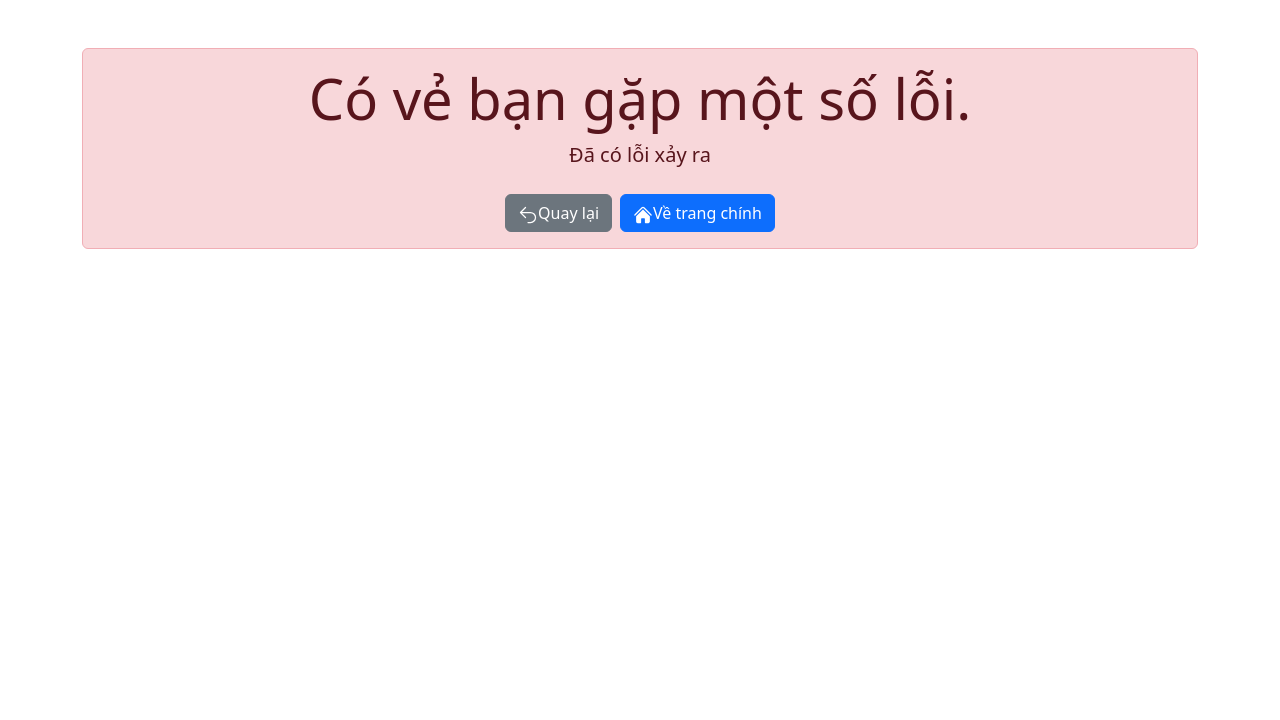
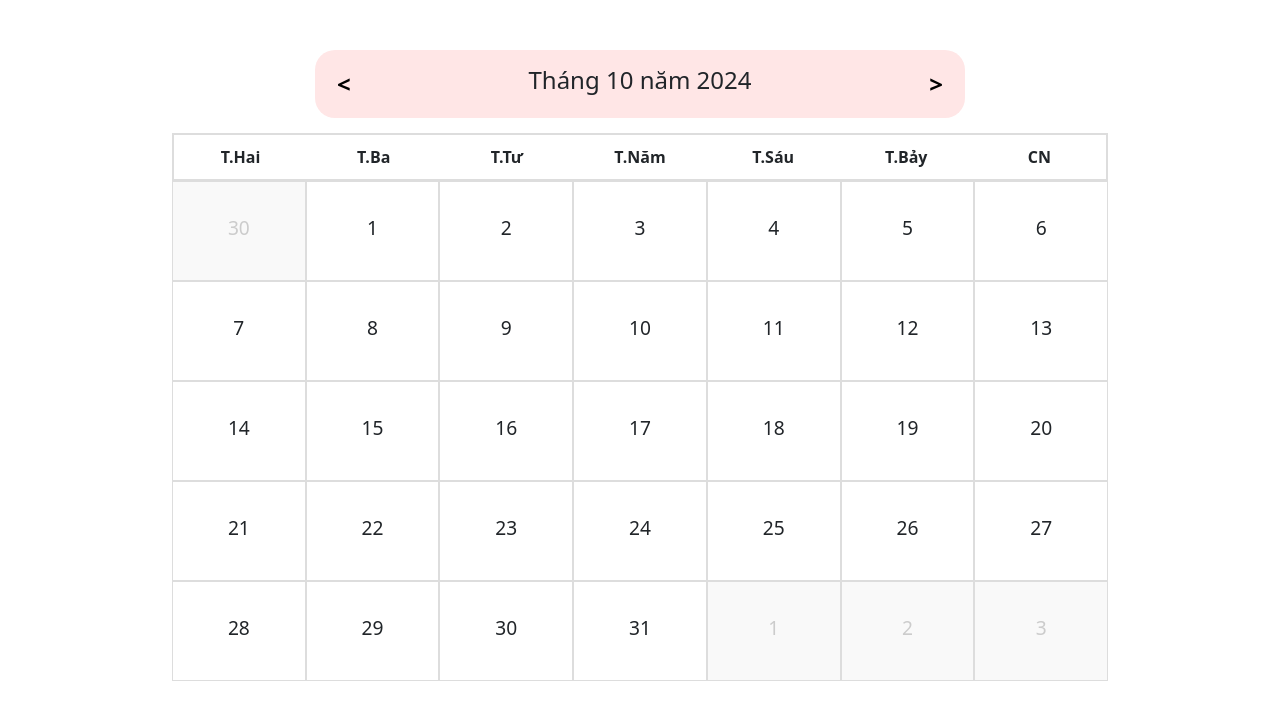
Before and after one commit to ThagIspace/git-money, a React (Create React App) app in the folder frontend/: page /calendar in a window 1280 px wide. Shown: the top 720 px of the page. Built offline with nearby package versions, Linux system fonts and the light colour scheme; no server answers.

Commit message:
thêm lịch

```diff
--- a/frontend/package.json
+++ b/frontend/package.json
@@ -16,8 +16,10 @@
     "axios": "^1.7.7",
     "bootstrap": "^5.3.3",
     "chart.js": "^4.4.5",
+    "moment": "^2.30.1",
     "mongoose": "^8.7.2",
     "react": "^18.3.1",
+    "react-big-calendar": "^1.15.0",
     "react-bootstrap": "^2.10.5",
     "react-chartjs-2": "^5.2.0",
     "react-dom": "^18.3.1",
--- a/frontend/src/App.js
+++ b/frontend/src/App.js
@@ -2,6 +2,7 @@ import React from 'react';
 import { createBrowserRouter, RouterProvider } from 'react-router-dom';
 // Pages
 import HomeP from './pages/HomeP.js';
+import CalendarP from './pages/CalendarP.js';
 import DashboardP from './pages/DashboardP.js';
 import AddExpenseP from './pages/AddExpenseP';
 import AddIncomeP from './pages/AddIncomeP';
@@ -27,6 +28,11 @@ const router = createBrowserRouter([
   {
     path: '/home',
     element: <HomeP />,
+    errorElement: <ErrorP />,
+  },
+  {
+    path: '/calendar',
+    element: <CalendarP />,
     errorElement: <ErrorP />,
   },
   {
--- /dev/null
+++ b/frontend/src/assets/style/calendar.css
@@ -0,0 +1,130 @@
+.calendar-container {
+    display: flex;
+    flex-direction: column;
+    align-items: center;
+    max-width: 75%;
+    margin: 0 auto;
+    margin-top: 50px;
+}
+
+.calendar-grid {
+    display: grid;
+    grid-template-columns: repeat(7, 1fr);
+    gap: 1px;
+    width: 100%;
+}
+
+.calendar-header {
+    display: grid;
+    grid-template-columns: repeat(7, 1fr);
+    width: 100%;
+    text-align: center;
+    font-weight: bold;
+    border: 2px solid #ddd;
+}
+
+.calendar-header-day {
+    padding: 10px;
+}
+
+.calendar-day {
+    border: 1px solid #ddd;
+    height: 100px;
+    display: flex;
+    flex-direction: column;
+    align-items: center;
+    justify-content: center;
+    background-color: #fff;
+}
+
+.calendar-day.other-month {
+    color: #ccc;
+    background-color: #f9f9f9;
+}
+
+.day-cell {
+    display: flex;
+    flex-direction: column;
+    align-items: center;
+    justify-content: center;
+    padding: 5px;
+    position: relative;
+}
+
+.day-number {
+    font-size: 1.2em;
+}
+
+.dot-container {
+    position: absolute;
+    top: 5px;
+    width: 100%;
+    display: flex;
+    justify-content: space-between;
+    padding: 0 10px;
+}
+
+.dot {
+    width: 10px;
+    height: 10px;
+    border-radius: 50%;
+}
+
+.income-dot {
+    background-color: green;
+}
+
+.expense-dot {
+    background-color: red;
+}
+
+.balance {
+    margin-top: 5px;
+    font-size: 0.9em;
+}
+
+.calendar-navigation {
+    display: flex;
+    justify-content: space-between;
+    align-items: center;
+    width: 100%;
+    max-width: 650px;
+    margin-bottom: 15px;
+    padding: 10px;
+    background-color: #ffe6e6;
+    border-radius: 20px;
+}
+
+.calendar-navigation button {
+    background: none;
+    border: none;
+    font-size: 1.5em;
+    font-weight: bolder;
+}
+
+.calendar-days {
+    display: grid;
+    grid-template-columns: repeat(7, 1fr);
+    gap: 0px;
+}
+
+@media (max-width: 768px) {
+    .calendar-day {
+        height: 80px;
+    }
+
+    .calendar-container {
+        max-width: 800px;
+    }
+}
+
+@media (max-width: 576px) {
+    .calendar-day {
+        height: 60px;
+    }
+
+    .calendar-header-day,
+    .calendar-day {
+        font-size: 0.75em;
+    }
+}
--- a/frontend/src/components/Nav.js
+++ b/frontend/src/components/Nav.js
@@ -43,6 +43,9 @@ class Nav extends React.Component {
                             <li className="nav-item">
                                 <a className="nav-link" href="add-income">Tạo thu nhập</a>
                             </li>
+                            <li className="nav-item">
+                                <a className="nav-link" href="calendar">Lịch</a>
+                            </li>
                         </ul>
                     </div>
 
--- a/frontend/src/pages/AddBudgetP.js
+++ b/frontend/src/pages/AddBudgetP.js
@@ -52,6 +52,9 @@ const AddBudgetP = () => {
                         </a>
                         <a href="/add-transit" className={`list-group-item list-group-item-action ${currentPath === '/add-transit' ? 'active' : ''} bg-light`}>
                             Các giao dịch
+                        </a>
+                        <a href="/calendar" className={`list-group-item list-group-item-action ${currentPath === '/add-transit' ? 'active' : ''} bg-light`}>
+                            Lịch
                         </a>
                     </div>
                 </div>
--- a/frontend/src/pages/AddExpenseP.js
+++ b/frontend/src/pages/AddExpenseP.js
@@ -65,6 +65,9 @@ const AddExpenseP = () => {
                         </a>
                         <a href="/add-transit" className={`list-group-item list-group-item-action ${currentPath === '/add-transit' ? 'active' : ''} bg-light`}>
                             Các giao dịch
+                        </a>
+                        <a href="/calendar" className={`list-group-item list-group-item-action ${currentPath === '/add-transit' ? 'active' : ''} bg-light`}>
+                            Lịch
                         </a>
                     </div>
                 </div>
--- a/frontend/src/pages/AddIncomeP.js
+++ b/frontend/src/pages/AddIncomeP.js
@@ -65,6 +65,9 @@ const AddIncomeP = () => {
                         </a>
                         <a href="/add-transit" className={`list-group-item list-group-item-action ${currentPath === '/add-transit' ? 'active' : ''} bg-light`}>
                             Các giao dịch
+                        </a>
+                        <a href="/calendar" className={`list-group-item list-group-item-action ${currentPath === '/add-transit' ? 'active' : ''} bg-light`}>
+                            Lịch
                         </a>
                     </div>
                 </div>
--- /dev/null
+++ b/frontend/src/pages/CalendarP.js
@@ -0,0 +1,94 @@
+import React, { useContext, useState } from 'react';
+import { IncomeContext } from '../context/IncomeContext';
+import { ExpenseContext } from '../context/ExpenseContext';
+import moment from 'moment';
+import { Container, Button } from 'react-bootstrap';
+import 'moment/locale/vi';
+import '../assets/style/calendar.css';
+
+moment.locale('vi');
+
+const CalendarP = () => {
+    const { incomes } = useContext(IncomeContext);
+    const { expenses } = useContext(ExpenseContext);
+    const [currentMonth, setCurrentMonth] = useState(moment());
+
+    // Hàm để tổng hợp thu nhập và chi tiêu trong từng ngày
+    const events = {};
+
+    incomes.forEach((income) => {
+        const date = moment(income.date).format('YYYY-MM-DD');
+        if (!events[date]) events[date] = { income: 0, expense: 0 };
+        events[date].income += income.amount;
+    });
+
+    expenses.forEach((expense) => {
+        const date = moment(expense.date).format('YYYY-MM-DD');
+        if (!events[date]) events[date] = { income: 0, expense: 0 };
+        events[date].expense += expense.amount;
+    });
+
+    // Tạo một mảng các ngày trong tháng hiện tại
+    const startOfMonth = currentMonth.clone().startOf('month');
+    const endOfMonth = currentMonth.clone().endOf('month');
+    const days = [];
+    const day = startOfMonth.clone().startOf('week');
+
+    while (day.isBefore(endOfMonth.clone().endOf('week'))) {
+        days.push(day.clone());
+        day.add(1, 'day');
+    }
+
+    // Chuyển tháng
+    const prevMonth = () => setCurrentMonth(currentMonth.clone().subtract(1, 'month'));
+    const nextMonth = () => setCurrentMonth(currentMonth.clone().add(1, 'month'));
+
+    // Custom rendering for each day cell
+    const renderDayCell = (date) => {
+        const event = events[date.format('YYYY-MM-DD')] || { income: 0, expense: 0 };
+        const incomeDot = event.income ? <span style={{ color: 'green', fontSize: '1.5em' }}>●</span> : null;
+        const expenseDot = event.expense ? <span style={{ color: 'red', fontSize: '1.5em' }}>●</span> : null;
+        const balance = event.income - event.expense;
+
+        return (
+            <div className="day-cell">
+                <div className="day-number">{date.date()}</div>
+                <div className="dot-container">
+                    {incomeDot && <span className="dot income-dot"></span>}
+                    {expenseDot && <span className="dot expense-dot"></span>}
+                </div>
+                <div className="balance" style={{ color: balance >= 0 ? 'green' : 'red' }}>
+                    {balance !== 0 ? `${balance > 0 ? '' : '-'}${Math.abs(balance).toLocaleString('vi-VN')} đ` : ''}
+                </div>
+            </div>
+
+        );
+    };
+
+    return (
+        <Container fluid className="calendar-container">
+            <div className="calendar-navigation">
+                <Button variant="light" onClick={prevMonth}>{"<"}</Button>
+                <h4>{`Tháng ${currentMonth.format('MM')} năm ${currentMonth.format('YYYY')}`}</h4>
+                <Button variant="light" onClick={nextMonth}>{">"}</Button>
+            </div>
+            <div className="calendar-header">
+                {['T.Hai', 'T.Ba', 'T.Tư', 'T.Năm', 'T.Sáu', 'T.Bảy', 'CN'].map((day) => (
+                    <div key={day} className="calendar-header-day">{day}</div>
+                ))}
+            </div>
+            <div className="calendar-grid calendar-days">
+                {days.map((day) => (
+                    <div
+                        key={day.format('YYYY-MM-DD')}
+                        className={`calendar-day ${day.month() !== currentMonth.month() ? 'other-month' : ''}`}
+                    >
+                        {renderDayCell(day)}
+                    </div>
+                ))}
+            </div>
+        </Container>
+    );
+};
+
+export default CalendarP;
--- a/frontend/src/pages/DashboardP.js
+++ b/frontend/src/pages/DashboardP.js
@@ -69,6 +69,9 @@ const DashboardP = () => {
                                     </a>
                                     <a href="/add-transit" className={`list-group-item list-group-item-action ${currentPath === '/add-transit' ? 'active' : ''} bg-light`}>
                                         Các giao dịch
+                                    </a>
+                                    <a href="/calendar" className={`list-group-item list-group-item-action ${currentPath === '/add-transit' ? 'active' : ''} bg-light`}>
+                                        Lịch
                                     </a>
                                 </div>
                             </div>
```
Also changed, not shown: frontend/src/assets/style/addP.css (added), frontend/src/assets/style/common.css (added), 1 other file (tests, documents, lock files or other folders).
